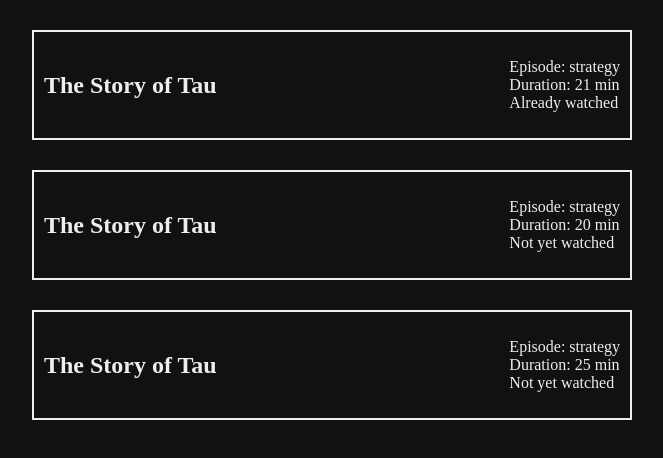
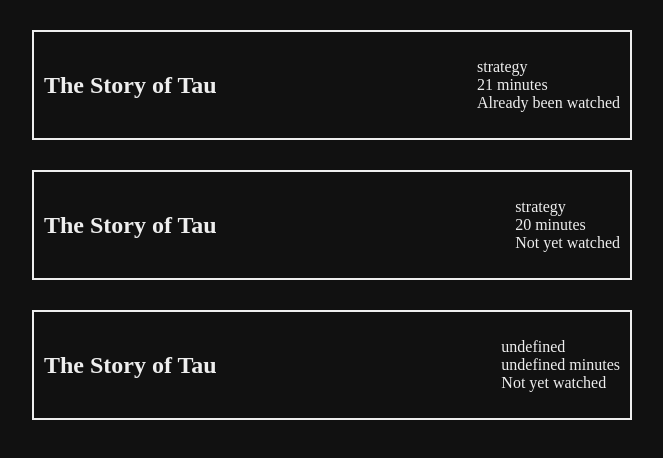
Before and after one commit to claudemarjean/JS, a plain HTML site: page index.html in a window 1280 px wide. Shown: the whole page, without its empty margins (6-669 px from the left). Drawn offline with Linux system fonts and the light colour scheme.

Commit message:
tableau d'objet

```diff
--- a/index.html
+++ b/index.html
@@ -8,18 +8,7 @@
     <title>Document</title>
 </head>
 <body>
-    <div class="series-frame">
-        <h2>The Story of Tau</h2>
-        <p id="episode-info-first"></p>
-    </div>
-    <div class="series-frame">
-        <h2>The Story of Tau</h2>
-        <p id="episode-info-second"></p>
-    </div>
-    <div class="series-frame">
-        <h2>The Story of Tau</h2>
-        <p id="episode-info-third"></p>
-    </div>
+
 </body>
 <script type="text/javascript" src="kotrana.js"></script>
 
--- a/kotrana.js
+++ b/kotrana.js
@@ -13,17 +13,26 @@ let firstepisode = new Episode('strategy',21,true);
 let secondEpisode = new Episode('strategy',20,false);
 let thirdEpisode = ['strategy',25,false];
 
-
+let episodes = [firstepisode, secondEpisode, thirdEpisode];
   // =========================================
 
-  document.querySelector('#episode-info-first').innerText = `Episode: ${firstepisode.title}
-  Duration: ${firstepisode.duration} min
-  ${firstepisode.hasBeenWatched ? 'Already watched' : 'Not yet watched'}`
+ // ====================================
 
-  document.querySelector('#episode-info-second').innerText = `Episode: ${secondEpisode.title}
-  Duration: ${secondEpisode.duration} min
-  ${secondEpisode.hasBeenWatched ? 'Already watched' : 'Not yet watched'}`
+const body = document.querySelector('body');
 
-  document.querySelector('#episode-info-third').innerText = `Episode: ${thirdEpisode[0]}
-  Duration: ${thirdEpisode[1]} min
-  ${thirdEpisode[2] ? 'Already watched' : 'Not yet watched'}`
+for(let i = 0; i < 12; i++) {
+  let newDiv = document.createElement('div');
+  newDiv.classList.add('series-frame');
+
+  let newTitle = document.createElement('h2');
+  newTitle.innerText = 'The Story of Tau';
+
+  let newParagraph = document.createElement('p');
+  newParagraph.innerText = `${episodes[i].title}
+          ${episodes[i].duration} minutes
+          ${episodes[i].hasBeenWatched ? 'Already been watched' : 'Not yet watched'}`;
+
+  newDiv.append(newTitle);
+  newDiv.append(newParagraph);
+  body.append(newDiv);
+}
```
